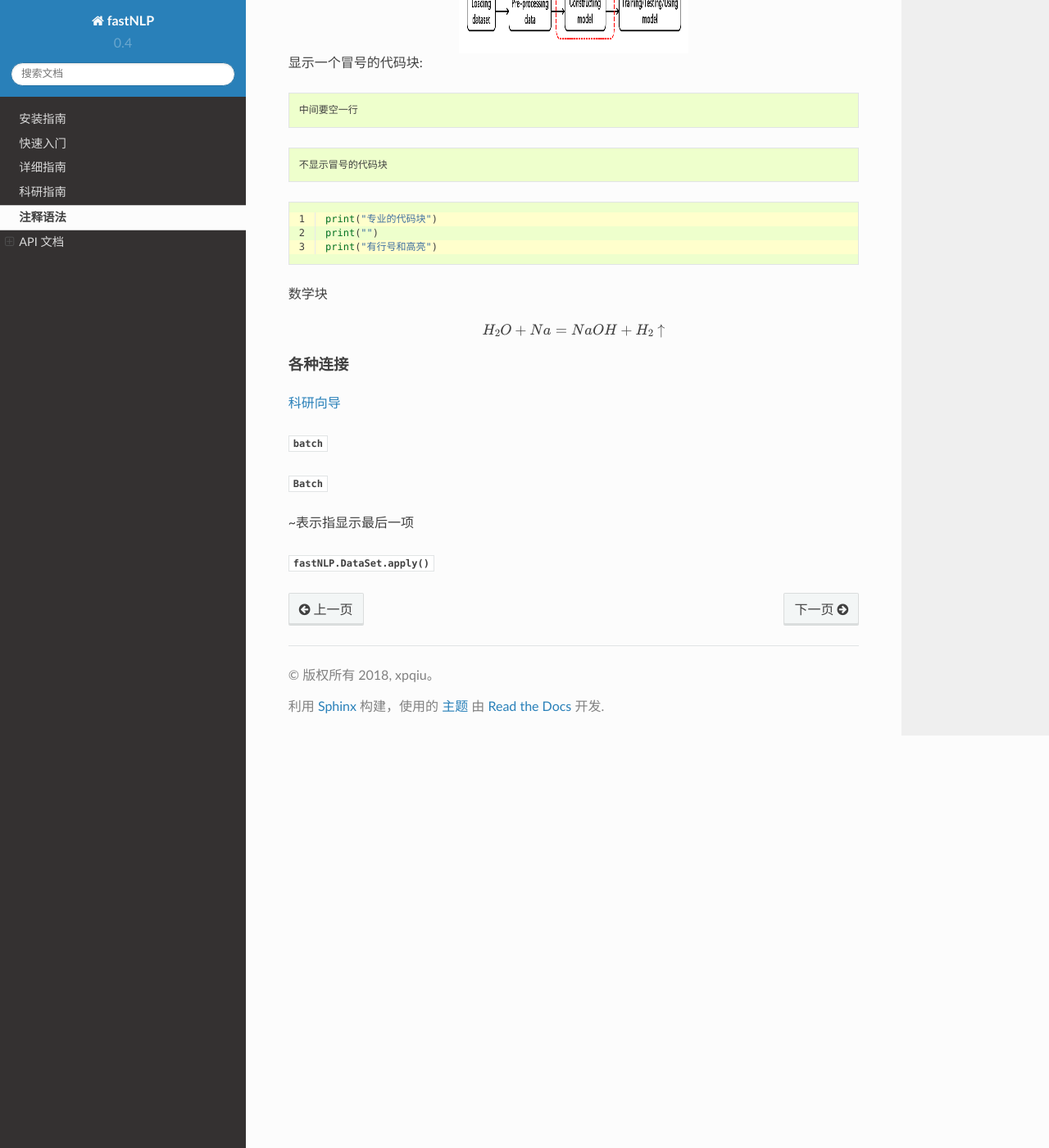
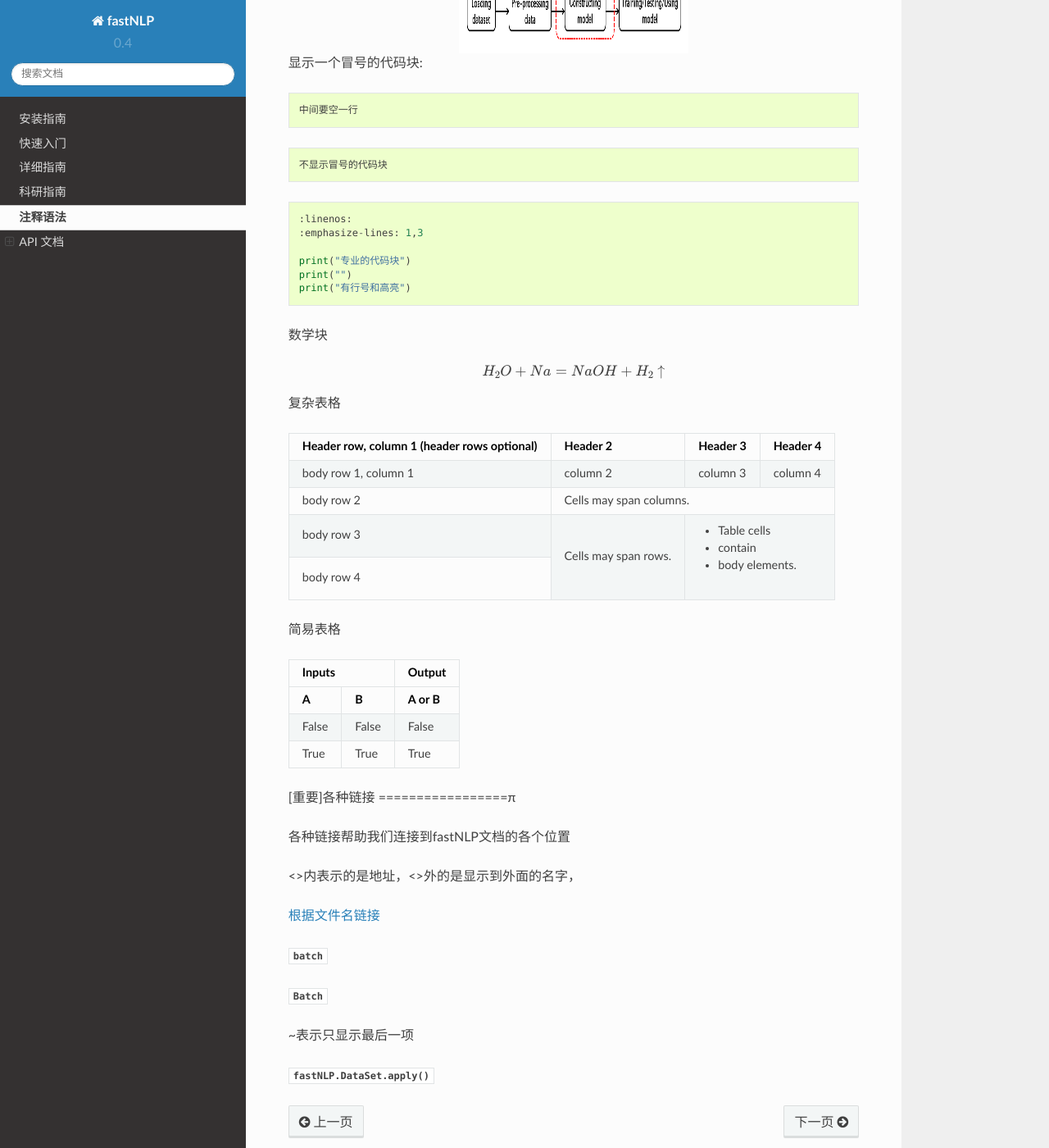
Before and after one commit to fastnlp/fastNLP, a Sphinx documentation site: the page built from docs/source/user/example.rst, in a window 1280 px wide and 1400 px high, scrolled down 1609 px. Shown: the whole window at 82% size. Built offline with Sphinx 7.4.7 and the Read the Docs theme 2.0.0, drawn with Linux system fonts in a browser that asks for light colours.

Commit message:
first commit on tutorials branch

```diff
--- a/docs/source/user/example.rst
+++ b/docs/source/user/example.rst
@@ -75,6 +75,7 @@
     不显示冒号的代码块
 
 .. code-block:: python
+
     :linenos:
     :emphasize-lines: 1,3
 
@@ -88,16 +89,45 @@
 
     H_2O + Na = NaOH + H_2 \uparrow
 
+复杂表格
 
-各种连接
-===========
++------------------------+------------+----------+----------+
+| Header row, column 1   | Header 2   | Header 3 | Header 4 |
+| (header rows optional) |            |          |          |
++========================+============+==========+==========+
+| body row 1, column 1   | column 2   | column 3 | column 4 |
++------------------------+------------+----------+----------+
+| body row 2             | Cells may span columns.          |
++------------------------+------------+---------------------+
+| body row 3             | Cells may  | - Table cells       |
++------------------------+ span rows. | - contain           |
+| body row 4             |            | - body elements.    |
++------------------------+------------+---------------------+
 
-:doc:`/user/with_fitlog`
+简易表格
+
+=====  =====  ======
+   Inputs     Output
+------------  ------
+  A      B    A or B
+=====  =====  ======
+False  False  False
+True   True   True
+=====  =====  ======
+
+[重要]各种链接
+=================π
+
+各种链接帮助我们连接到fastNLP文档的各个位置
+
+\<\>内表示的是地址，\<\>外的是显示到外面的名字，
+
+:doc:`根据文件名链接 </user/with_fitlog>`
 
 :mod:`~fastNLP.core.batch`
 
 :class:`~fastNLP.Batch`
 
-~表示指显示最后一项
+~表示只显示最后一项
 
 :meth:`fastNLP.DataSet.apply`
```
